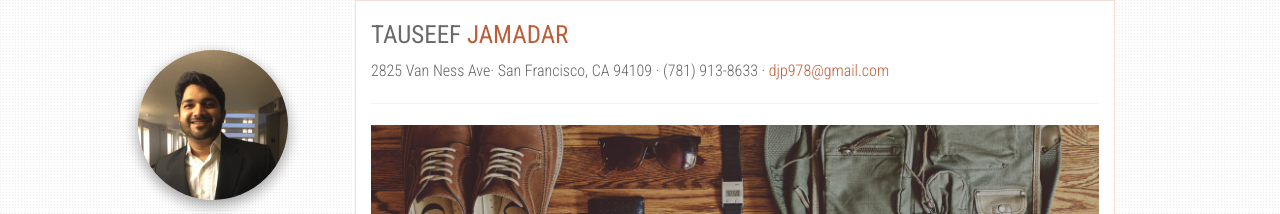
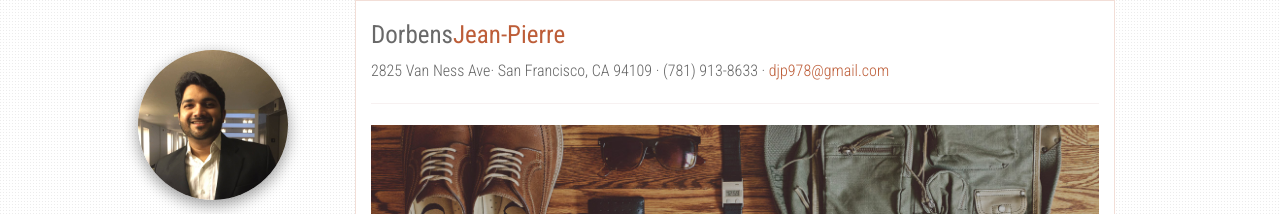
Before and after one commit to Djeanpierre/djeanpierre.github.io, a Jekyll site: the page built from index.html, in a window 1280 px wide. Shown: the top 214 px of the page. Built offline with Jekyll 4.4.1, drawn with Linux system fonts in a browser that asks for light colours; nearby versions of some CDN libraries.

Commit message:
Update index.html

```diff
--- a/index.html
+++ b/index.html
@@ -3,7 +3,7 @@ layout: default
 ---
 
 <div id="home">
-  <h1>TAUSEEF <span class="text-primary">JAMADAR</span></h1>
+  <h1>Dorbens<span class="text-primary">Jean-Pierre</span></h1>
   <div class="subheading">2825 Van Ness Ave· San Francisco, CA 94109 · {{site.phone}} ·
     <a href="mailto:{{site.email}}">{{site.email}}</a>
   </div>
```
